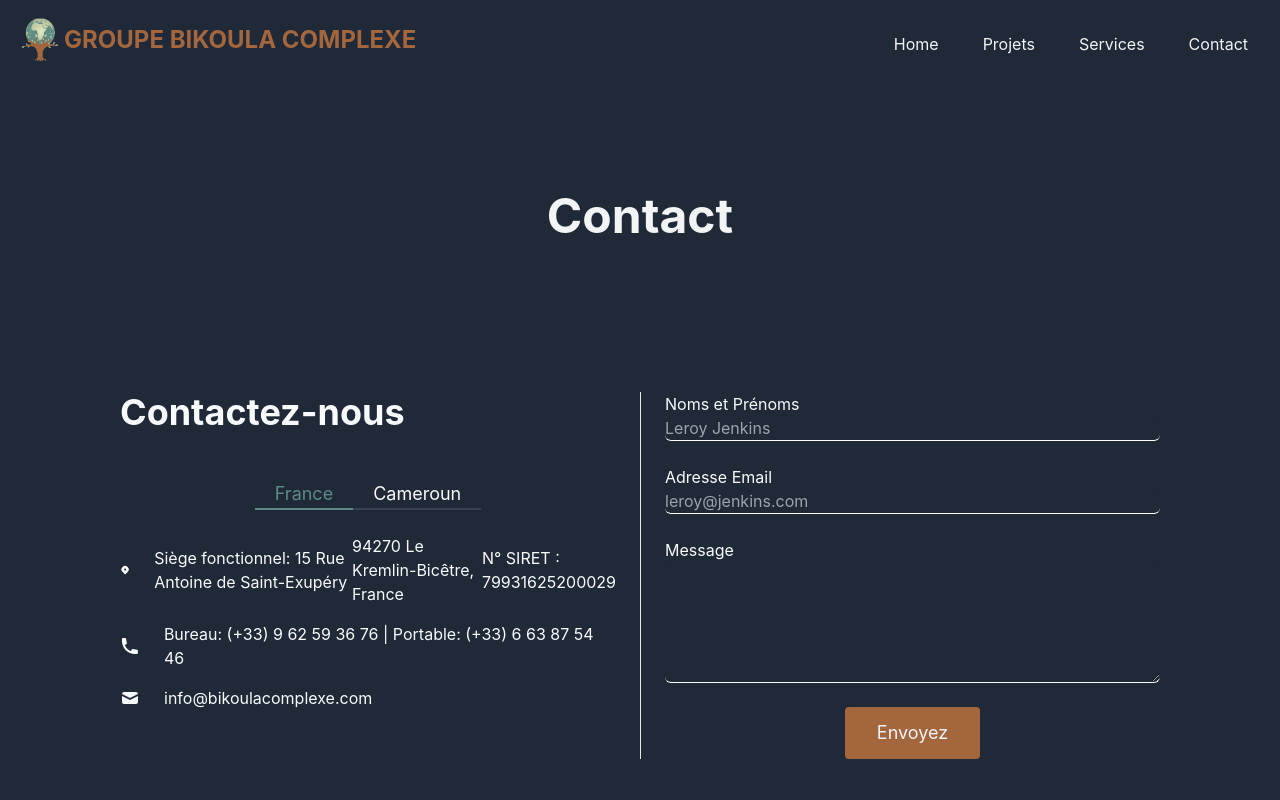
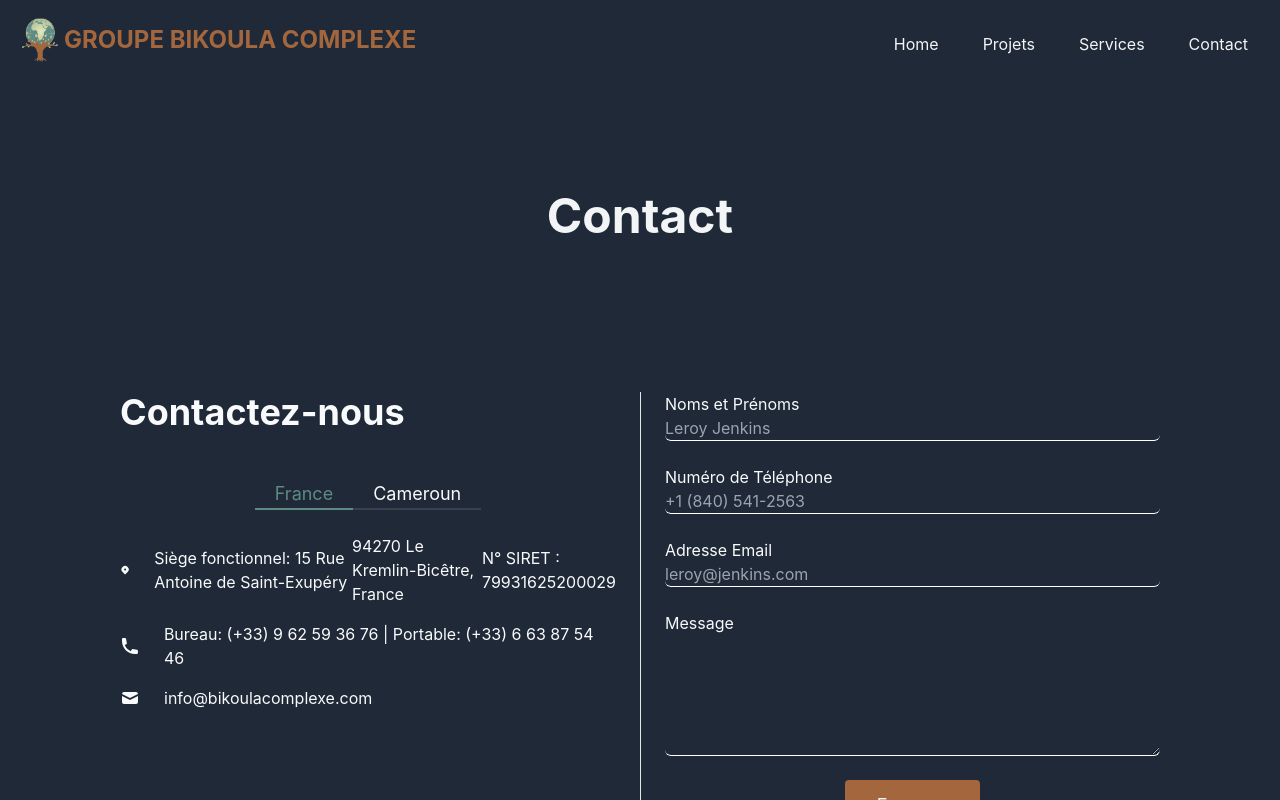
Before and after one commit to kamicodaxe/bikoulacomplexe, a Next.js app: page /contact in a window 1280 px wide. Shown: the top 800 px of the page. Built offline with nearby package versions, Linux system fonts and the light colour scheme.

Commit message:
- Updated pages/contact.tsx

```diff
--- a/pages/contact.tsx
+++ b/pages/contact.tsx
@@ -79,17 +79,21 @@ const Contact: NextPage = () => {
             <label className="block">
               <span className="mb-1">Noms et Prénoms</span>
               <input
-                type="text"
+                name="Noms" type="text"
                 placeholder="Leroy Jenkins"
                 className="block w-full rounded-md border-b border-white focus:outline-none focus:border-brown bg-gray-800" />
             </label>
             <label className="block">
+              <span className="mb-1">Numéro de Téléphone</span>
+              <input name="Téléphone" type="phone" placeholder="+1 (840) 541-2563" className="block w-full rounded-md border-b border-white focus:outline-none focus:border-brown bg-gray-800" />
+            </label>
+            <label className="block">
               <span className="mb-1">Adresse Email</span>
-              <input type="email" placeholder="leroy@jenkins.com" className="block w-full rounded-md border-b border-white focus:outline-none focus:border-brown bg-gray-800" />
+              <input name="Email" type="email" placeholder="leroy@jenkins.com" className="block w-full rounded-md border-b border-white focus:outline-none focus:border-brown bg-gray-800" />
             </label>
             <label className="block">
               <span className="mb-1">Message</span>
-              <textarea rows={5} className="block w-full rounded-md border-b border-white focus:outline-none focus:border-brown bg-gray-800"></textarea>
+              <textarea name="Message" rows={5} className="block w-full rounded-md border-b border-white focus:outline-none focus:border-brown bg-gray-800"></textarea>
             </label>
 
             <input type="hidden" name="_next" value="https://www.bikoulacomplexe.com/"></input>
@@ -101,7 +105,7 @@ const Contact: NextPage = () => {
           </form>
         </div>
       </section>
-    </Layout>
+    </Layout >
   )
 }
 
```
